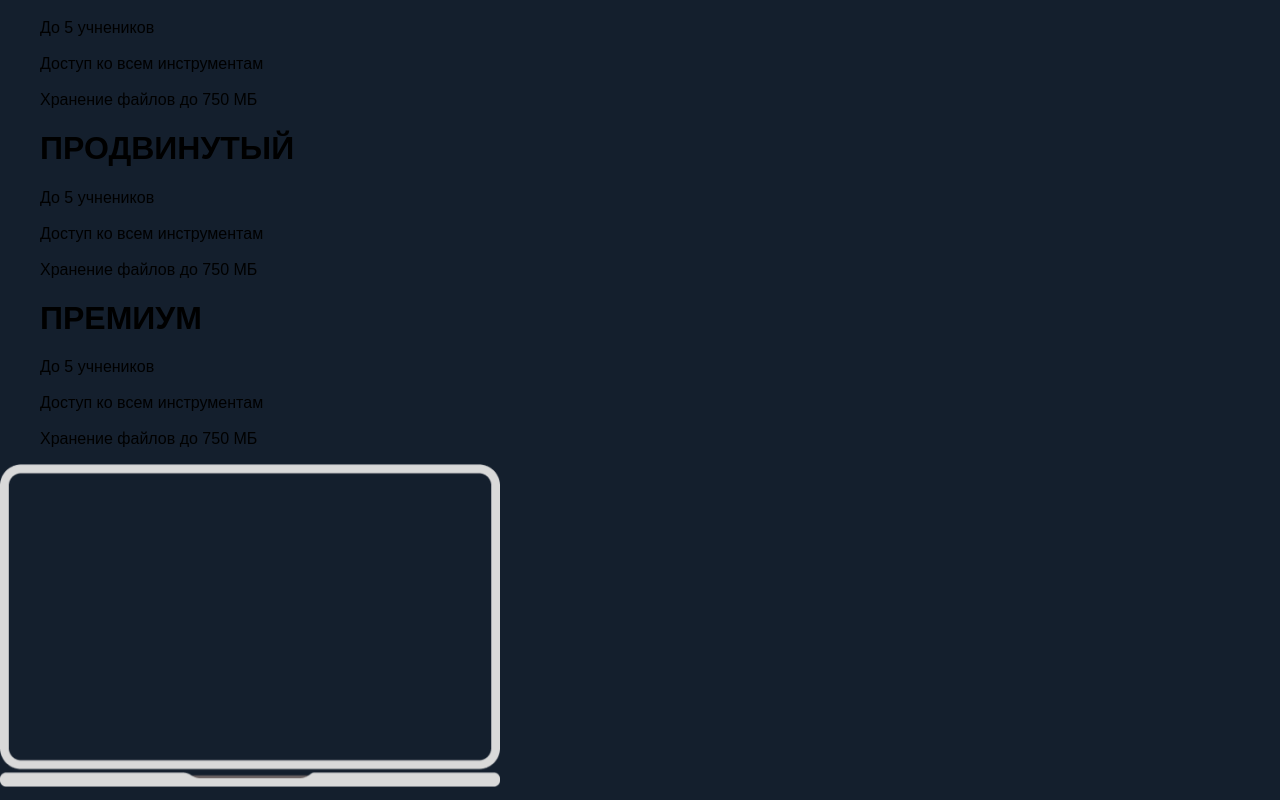
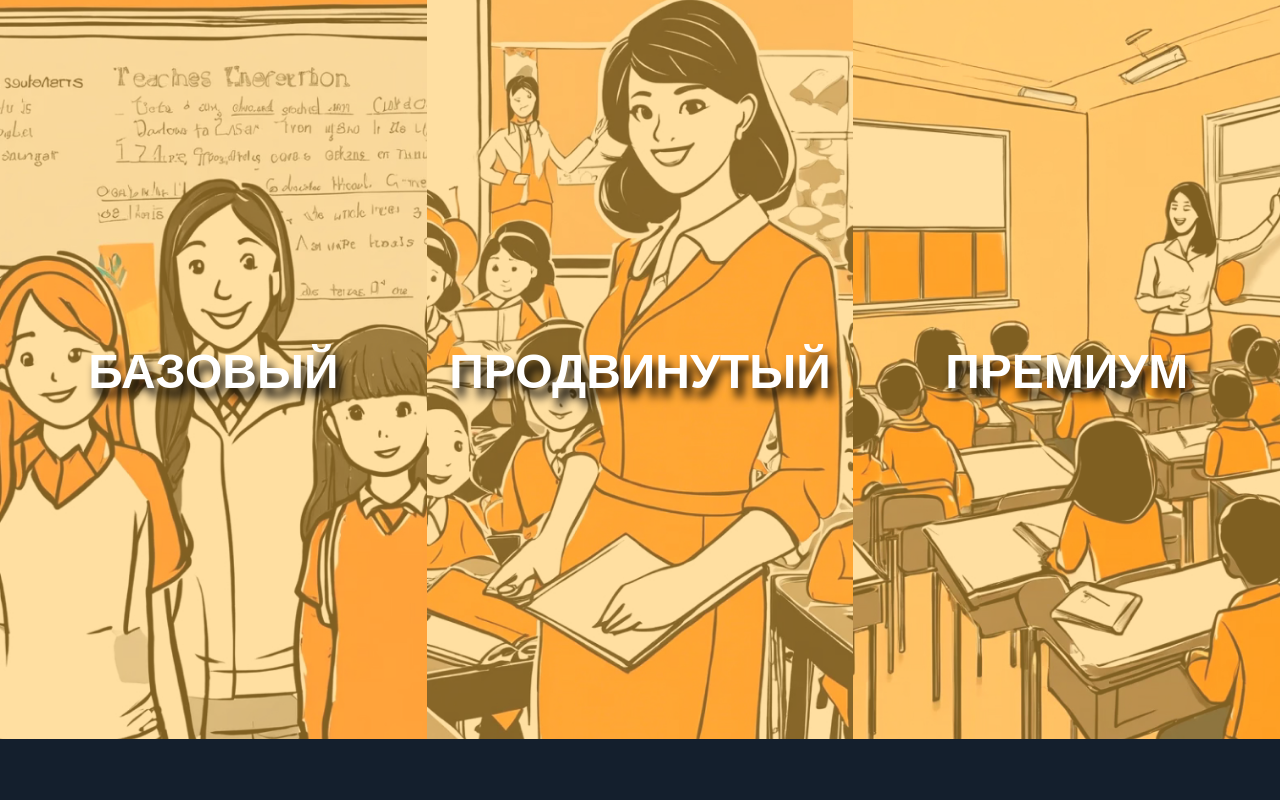
Before and after one commit to ARAOvsepyan/ETD_client, a React (Create React App) app: page / in a window 1280 px wide. Shown: the part 1660-2460 px from the top of the page. Built offline with nearby package versions, Linux system fonts and the light colour scheme; a web font is replaced by a local one.

Commit message:
Update index.css

```diff
--- a/src/index.css
+++ b/src/index.css
@@ -98,7 +98,7 @@ nav .menu-btn,
   background-image: url("./images/background_1.png");
   background-position: bottom;
   /* padding-top: 10rem; */
-  padding-bottom: 1.1rem;
+  padding-bottom: 1.35rem;
 }
 
 .main {
@@ -172,7 +172,7 @@ nav .menu-btn,
 .arrow-down {
   display: block;
   margin: 0 auto;
-  width: 10px;
+  width: 8px;
   height: 8px;
 }
 
@@ -197,8 +197,8 @@ nav .menu-btn,
   position: absolute;
   top: 0px;
   left: 50%;
-  margin-left: -1px;
-  width: 5.6px;
+  margin-left: 1px;
+  width: 6px;
   height: 15px;
   background: #ffffff;
   content: " ";
@@ -243,7 +243,7 @@ nav .menu-btn,
   height: 100vh;
   background-repeat: no-repeat;
   background-size: cover;
-  background-image: url(http://localhost:3000/static/media/ability_background.6aefdec2e1ab32794255.png);
+  background-image: url("./images/ability_background.png");
   background-color: #FFFFFF;
   background-position: bottom;
 }
@@ -277,6 +277,125 @@ nav .menu-btn,
   background-repeat: no-repeat;
   height: 250px;
   width: 1030px;
+}
+
+.tarifs {
+  display: flex;
+  width: 100vw;
+  height: 100vh;
+  background-color: #FEBE42;
+  flex-direction: row;
+  justify-content: space-between;
+}
+
+.hover-text-one figure {
+  z-index: 1;
+  overflow: hidden;
+  text-align: center;
+  cursor: pointer;
+  height: 100%;
+  width: 100%;
+  margin-inline: 0;
+  margin-block: 0;
+}
+
+.hover-text-one figure .photo {
+  display: block;
+  width: 100%;
+  height: 100vh;
+  opacity: 50%;
+  background-repeat: no-repeat;
+  background-size: cover;
+}
+
+.hover-text-one figure .beginner {
+  background-image: url("./images/beginner+.jpg");
+}
+
+.hover-text-one figure .advance {
+  background-image: url("./images/advance+.jpg");
+}
+
+.hover-text-one figure .premium {
+  background-image: url("./images/premium+.jpg");
+}
+
+.hover-text-one figure figcaption {
+  padding: 2em;
+  color: #fff;
+  font-size: 1.25em;
+  backface-visibility: hidden;
+}
+
+.hover-text-one figure figcaption::before,
+.hover-text-one figure figcaption::after {
+  pointer-events: none;
+}
+
+.hover-text-one figure figcaption {
+  position: absolute;
+  top: 0;
+  left: 0;
+  width: 100%;
+  height: 100%;
+}
+
+.hover-text-one figure h1 {
+  word-spacing: -0.15em;
+}
+
+.hover-text-one figure h2,
+.hover-text-one figure p {
+  padding: 0.5rem;
+}
+
+.hover-text-one figure p {
+  text-shadow: black 0.1em 0.2em 0.2em;
+  letter-spacing: 1px;
+  font-size: 24px;
+}
+
+figure.effect-text-two h1 {
+  position: absolute;
+  top: 50%;
+  left: 0;
+  width: 100%;
+  color: #FFFFFF !important;
+  font-size: 48px;
+  color: white;
+  text-shadow: black 0.1em 0.2em 0.2em;
+  transition: transform 0.35s, color 0.35s;
+  transform: translate3d(0, -50%, 0);
+}
+
+figure.effect-text-two figcaption::before,
+figure.effect-text-two p {
+  transition: opacity 0.35s, transform 0.35s;
+}
+
+figure.effect-text-two p {
+  position: absolute;
+  bottom: 0;
+  left: 0;
+  padding: 2em;
+  width: 100%;
+  opacity: 0;
+  transform: translate3d(0, 10px, 0);
+}
+
+figure.effect-text-two:hover h1 {
+  color: #fff;
+  transform: translate3d(0, -50%, 0) translate3d(0, -140px, 0);
+}
+
+figure.effect-text-two:hover figcaption::before,
+figure.effect-text-two:hover p {
+  opacity: 1;
+  transform: translate3d(0, -15rem, 0);
+}
+
+figure.effect-text-two:hover .photo {
+  filter: blur(5px);
 }
 
 .card {
@@ -372,4 +491,33 @@ nav .menu-btn,
 }
 .card.a100:hover .card__content-inner {
   height: 80px;
+}
+
+.contacts {
+  display: flex;
+  flex-wrap: wrap;
+  flex-direction: column;
+  justify-content: center;
+  align-items: center;
+  width: 100vw;
+  height: 100vh;
+  background-repeat: no-repeat;
+  background-size: cover;
+  background-image: url("./images/contacts_bg.png");
+  background-position: bottom;
+}
+
+.contacts {
+  color: #FFFFFF;
+}
+
+.contacts_img {
+  transform: translateY(98%);
+}
+
+.hover-text-one {
+  position: relative;
+  display: block;
+  width: 100vw;
+  height: 100vh;
 }/*# sourceMappingURL=index.css.map */
```
